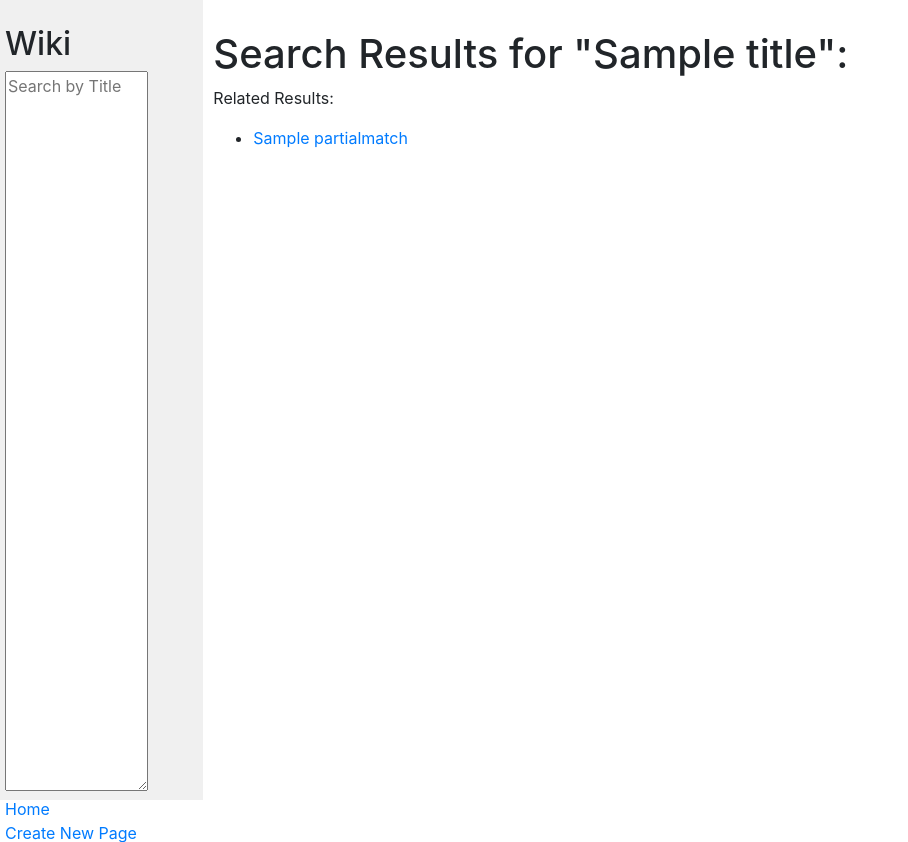
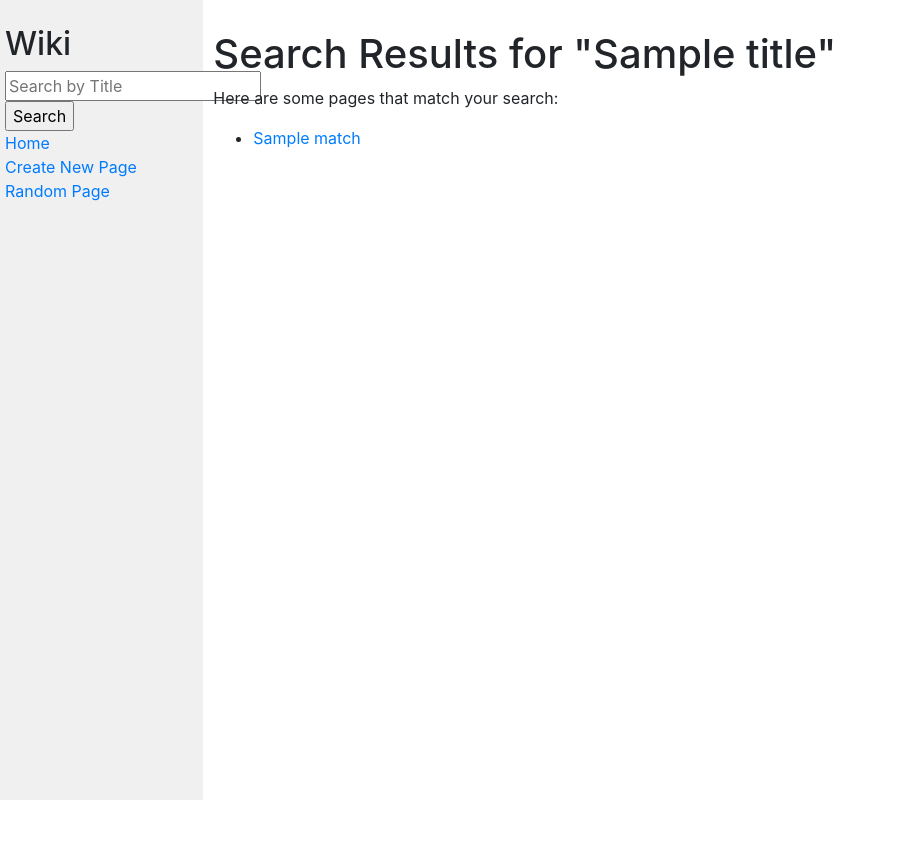
Before and after one commit to LucasUdrea/wiki, a Django app: template encyclopedia/templates/encyclopedia/search.html in a window 1280 px wide. Shown: the top 842 px of the page, without its empty margins (0-908 px from the left). After the commit the page ends 800 px from the top, so only its background shows below. Run offline with Django 3.2, Linux system fonts and the light colour scheme; tables that the repository leaves empty hold one stand-in row (values such as "Sample post"); the template is opened without the code that fills it: values that come from a table or form of the project are taken from there, most other values are stand-ins (such as "Sample title", 1, 10 or a date in 2020); some libraries are stand-ins or nearby versions.

Commit message:
Everything working
Now just need some css

```diff
--- a/encyclopedia/templates/encyclopedia/layout.html
+++ b/encyclopedia/templates/encyclopedia/layout.html
@@ -12,9 +12,10 @@
         <div class="row">
             <div class="sidebar col-lg-2 col-md-3">
                 <h2>Wiki</h2>
-                <form action="{% url 'wiki:search' %}" method="post">
+                <form method="post" action="{% url 'wiki:search' %}">
                     {% csrf_token %}
-                    {{ searchform }}
+                    <input type="text" name="title" placeholder="Search by Title">
+                    <input type="submit" value="Search">
                 </form>
                 <div>
                     <a href="{% url 'wiki:index' %}">Home</a>
--- a/encyclopedia/templates/encyclopedia/search.html
+++ b/encyclopedia/templates/encyclopedia/search.html
@@ -5,17 +5,15 @@ Wiki
 {% endblock %}
 
 {% block body %}
-<h1>Search Results for "{{title}}":</h1>
-{% if partialmatchs %}
-  <p>Related Results:</p>
-    <ul>
-      {% for title in partialmatchs %}
-      <li><a href="{% url 'entry' title=title %}">{{title}}</a></li>
-      {% endfor %}
-    </ul>
-  {% else %}
-  <p>No search results found for "{{title}}" on Wiki.</p>
-  <p>Check the <a href="{% url 'index' %}">index</a> page to see available articles.</p>
-  {% endif %}
-
+    <h1>Search Results for "{{ title }}"</h1>
+    {% if partial_matches %}
+        <p>Here are some pages that match your search:</p>
+        <ul>
+            {% for match in partial_matches %}
+                <li><a href="{% url 'wiki:wikientry' match|safe %}">{{ match }}</a></li>
+            {% endfor %}
+        </ul>
+    {% else %}
+        <p>No pages found that match your search.</p>
+    {% endif %}
 {% endblock %}
--- a/encyclopedia/views.py
+++ b/encyclopedia/views.py
@@ -1,4 +1,4 @@
-from django.shortcuts import render
+from django.shortcuts import render, redirect
 from markdown2 import Markdown
 from . import util
 from django import forms
@@ -13,14 +13,16 @@ class SearchForm(forms.Form):
 class NewEntryForm(forms.Form):
     title = forms.CharField(label= "", max_length= 10, min_length= 1, widget=forms.TextInput(attrs={
         "placeholder" : "Title",
-    }) )
-    content = forms.CharField(label="",  max_length= 500, min_length=1, widget=forms.Textarea(attrs={
+        'style': 'width: 50rem; height: 5vh; padding: 1rem; margin-bottom: 1rem;',
+    }))
+    content = forms.CharField(label="", max_length= 500, min_length=1, widget=forms.Textarea(attrs={
         "placeholder" : "This Wiki-like page uses Markdonw for writing the entries",
-
+        'style': 'width: 60rem; height: 40vh; padding: 1rem;',
     }))
 class EditEntryForm(forms.Form):
     content = forms.CharField(label="", max_length=500, min_length=1, widget=forms.Textarea(attrs={
-        "placeholder" : "This Wiki-like page uses Markdonw for writing the entries"
+        "placeholder" : "This Wiki-like page uses Markdonw for writing the entries",
+        'style': 'width: 60rem; height: 40vh; padding: 1rem;'
     }) )
 
 
@@ -38,7 +40,8 @@ def wikientry (request, title):
         return nonfound (request,title)
         #If it does, markdown converts the .md entry to an html for rendering
     return render (request, "encyclopedia/entry.html",{
-        "entry" : markdowner.convert(util.get_entry(title)), "entrytitle" : title,
+        "entry" : markdowner.convert(util.get_entry(title)),
+        "entrytitle" : title,
         "search": SearchForm(),
         })
 
@@ -111,27 +114,30 @@ def randompage (request):
     title= random.choice(entries)
     return wikientry(request,title)
 
-def search (request):
+def search(request):
     if request.method == "POST":
         form = SearchForm(request.POST)
-
-    if form.is_valid():
-        title= form.cleaned_data["title"]
-        entry= util.get_entry(title)
-        if entry:
-            return wikientry(request,title)
-        else:
-            partialmatchs= partialmatchs(title)
-            return render (request, "encyclopedia/search.html", {
-                "title": title,
-                "partialmatchs" : partialmatchs,
-                "searchform": SearchForm(),
-            })
-
-def partialmatchs (title):
-    partialresults = []
-
-    for entry in util.get_entry(title):
-       if title.lower() in entry.lower() or entry.lower() in title.lower():
-            partialresults.append(entry)
-            return partialresults
+        if form.is_valid():
+            title = form.cleaned_data["title"]
+            entry = util.get_entry(title)
+            if entry:
+                # If an exact match is found, redirect to the wikientry page
+                return wikientry(request, title)
+            else:
+                # Initialize an empty list to store partial matches
+                partial_matches = []
+                # Iterate over all entries
+                for entry in util.list_entries():
+                    # Check if the title is a substring of the entry or vice versa
+                    if title.lower() in entry.lower() or entry.lower() in title.lower():
+                        # If it is, append the entry to the list of partial matches
+                        partial_matches.append(entry)
+                # Render the search.html template with the title, list of partial matches, and the search form
+                return render(request, "encyclopedia/search.html", {
+                    "title": title,
+                    "partial_matches": partial_matches,
+                    "searchform": SearchForm(),
+                })
+    else:
+        # If the request is not a post request, redirect to the index page
+        return redirect("wiki:index")
```
Also changed, not shown: entries/CSS.md (+9 -1 lines), entries/Pene.md (deleted, +0 -13 lines), encyclopedia/static/encyclopedia/styles.css (line endings or trailing spaces).
